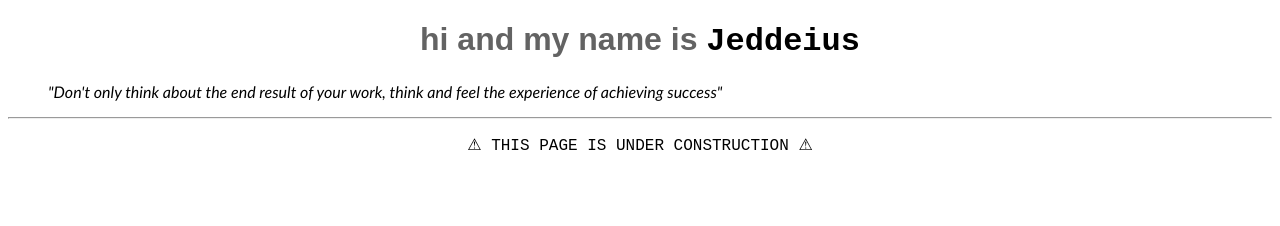
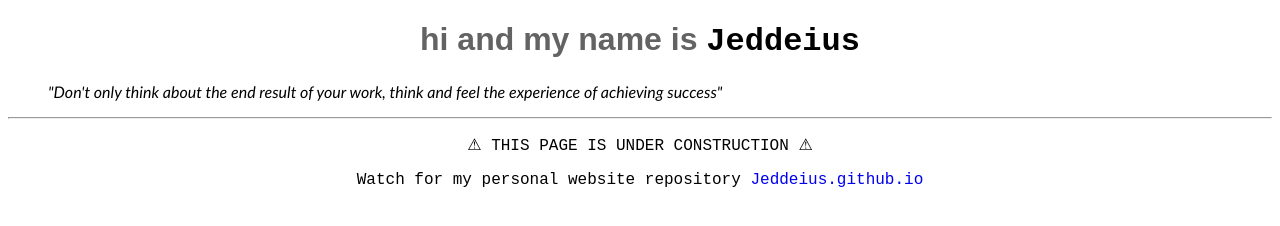
Before and after one commit to Jeddeius/Jeddeius.github.io, a plain HTML site: page index.html in a window 1280 px wide. Drawn offline with Linux system fonts and the light colour scheme.

Commit message:
Additional Minor Change

```diff
--- a/index.html
+++ b/index.html
@@ -10,6 +10,9 @@
         <blockquote id="quote0">"Don't only think about the end result of your work, think and feel the experience of achieving success"</blockquote>
 
         <hr>
-        <p style="text-align:center; font-family:'Courier New', Courier, monospace">⚠ THIS PAGE IS UNDER CONSTRUCTION ⚠</p>
+        <span id="footnote">
+            <p>⚠ THIS PAGE IS UNDER CONSTRUCTION ⚠</p>
+            <p>Watch for my personal website repository <a href="https://github.com/Jeddeius/Jeddeius.github.io">Jeddeius.github.io</a></p>
+        </span>
     </body>
 </html>
--- a/indexStyle.css
+++ b/indexStyle.css
@@ -16,3 +16,12 @@ blockquote {
     font-family: 'Gill Sans', 'Gill Sans MT', Calibri, 'Trebuchet MS', sans-serif;
     font-style: italic;
 }
+
+a {
+    text-decoration: none;
+}
+
+#footnote {
+    text-align:center;
+    font-family:'Courier New', Courier, monospace
+}
```
